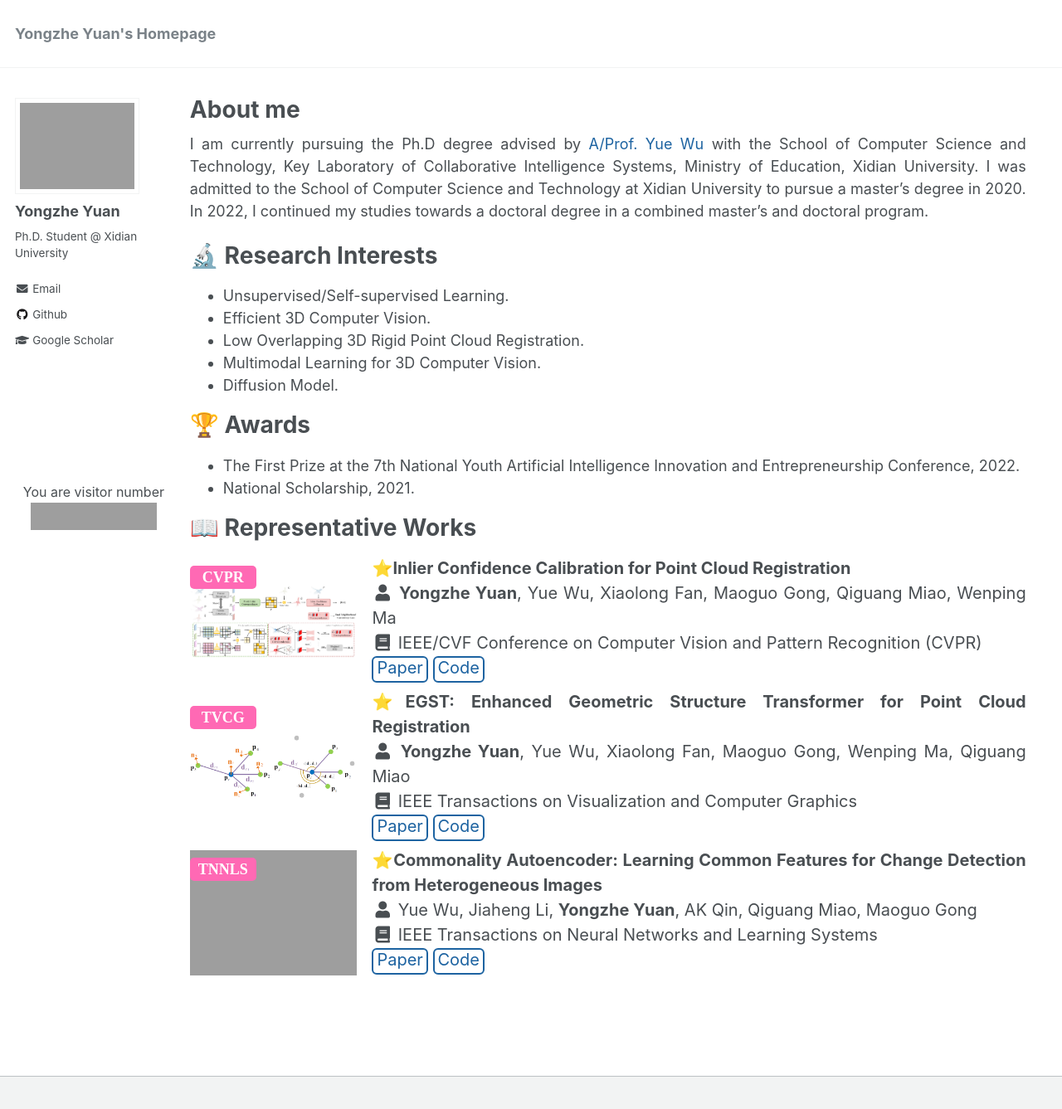
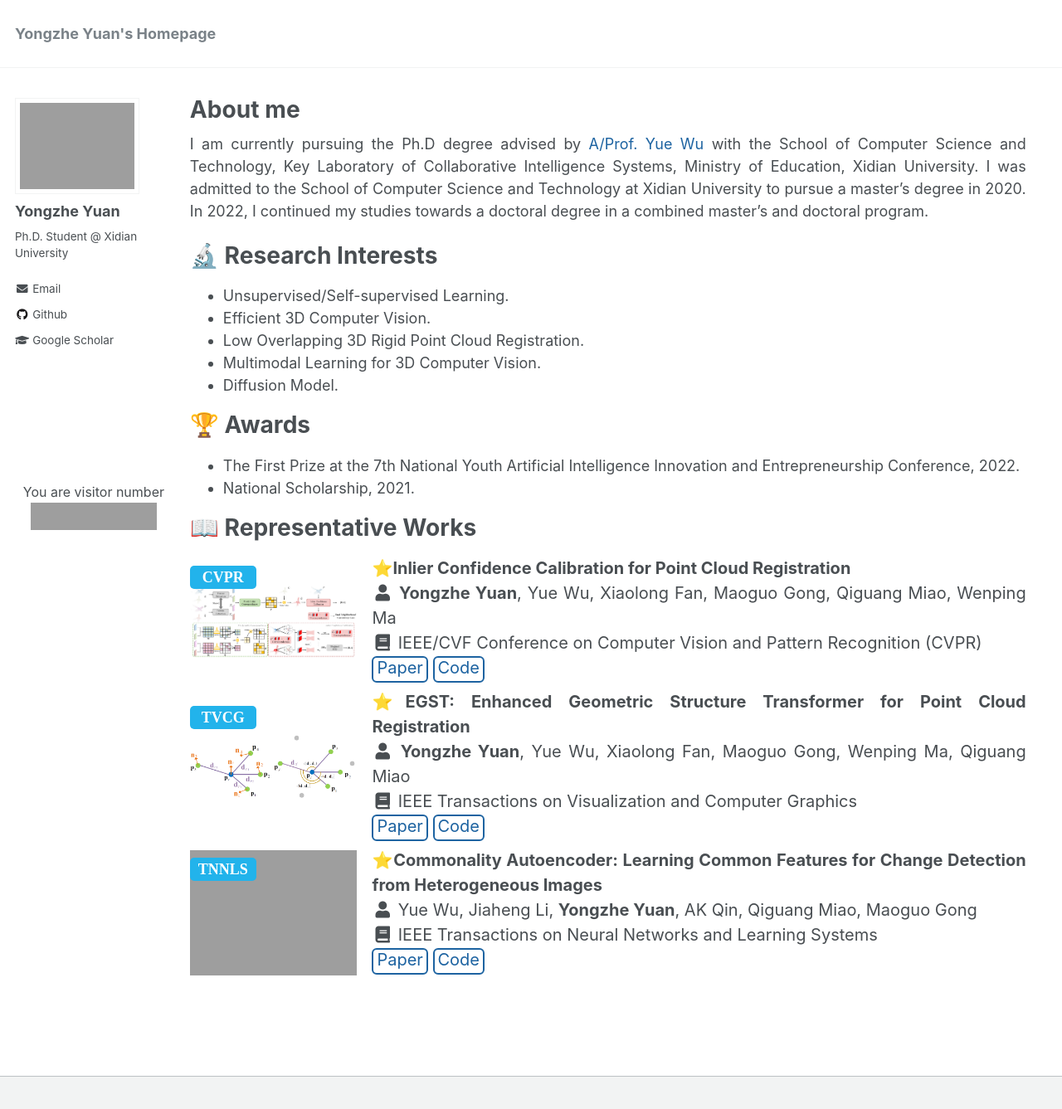
Before and after one commit to YYZMARS/YYZMARS.github.io, a Jekyll site: the page built from _pages/home.md, in a window 1280 px wide and 1370 px high. Shown: the top 1337 px of the window at 83% size. Built offline with Jekyll 4.4.1, drawn with Linux system fonts in a browser that asks for light colours; a script that is not in the unit is left out; grey boxes are pictures that could not be loaded.

Commit message:
Update publications.css

```diff
--- a/assets/css/publications.css
+++ b/assets/css/publications.css
@@ -4,7 +4,7 @@
     left: 0;
     width: 80px;
     height: auto;
-    background-color: #FF69B4;
+    background-color: #22b3eb;
     text-align: center;
     z-index: 9999;
     border-radius: 5px;
```
